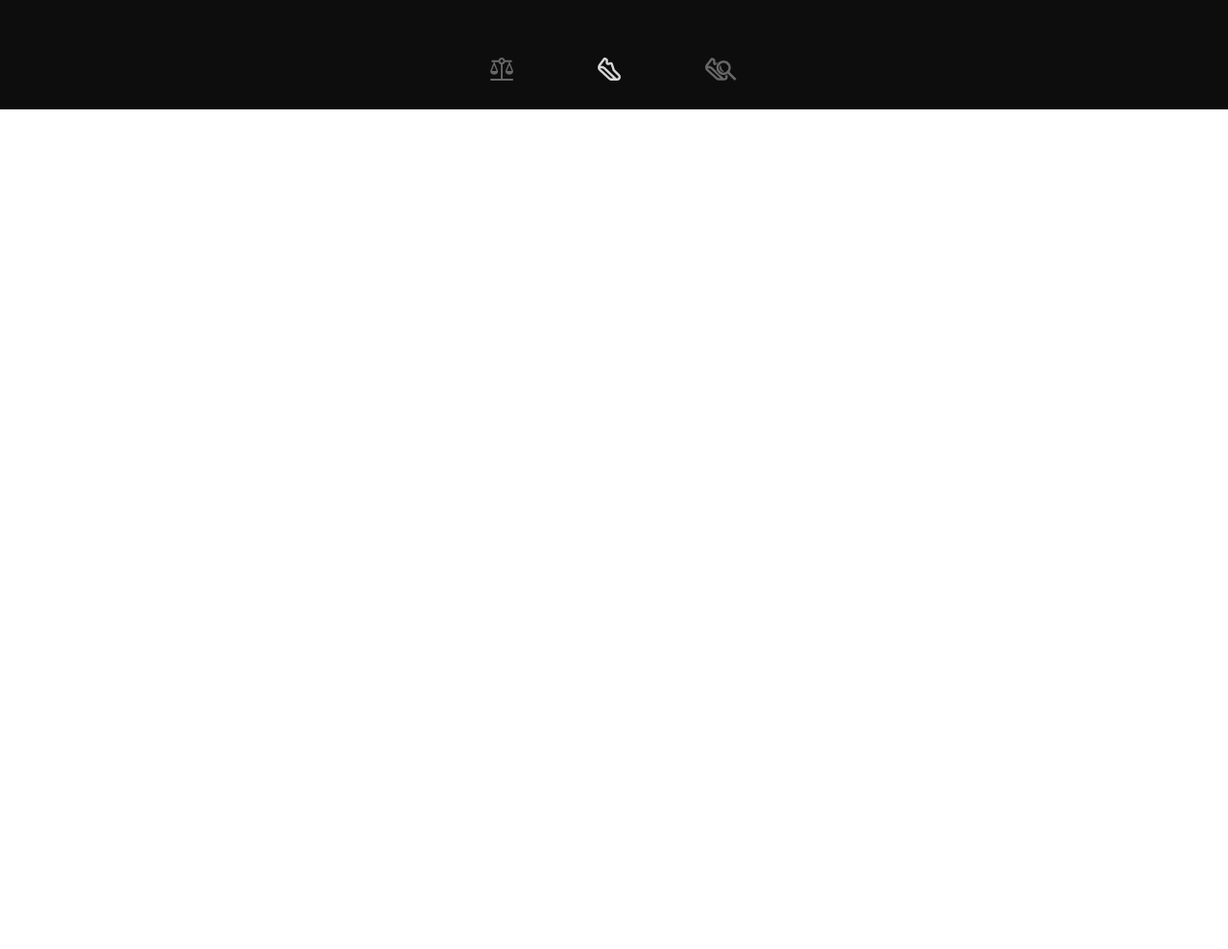
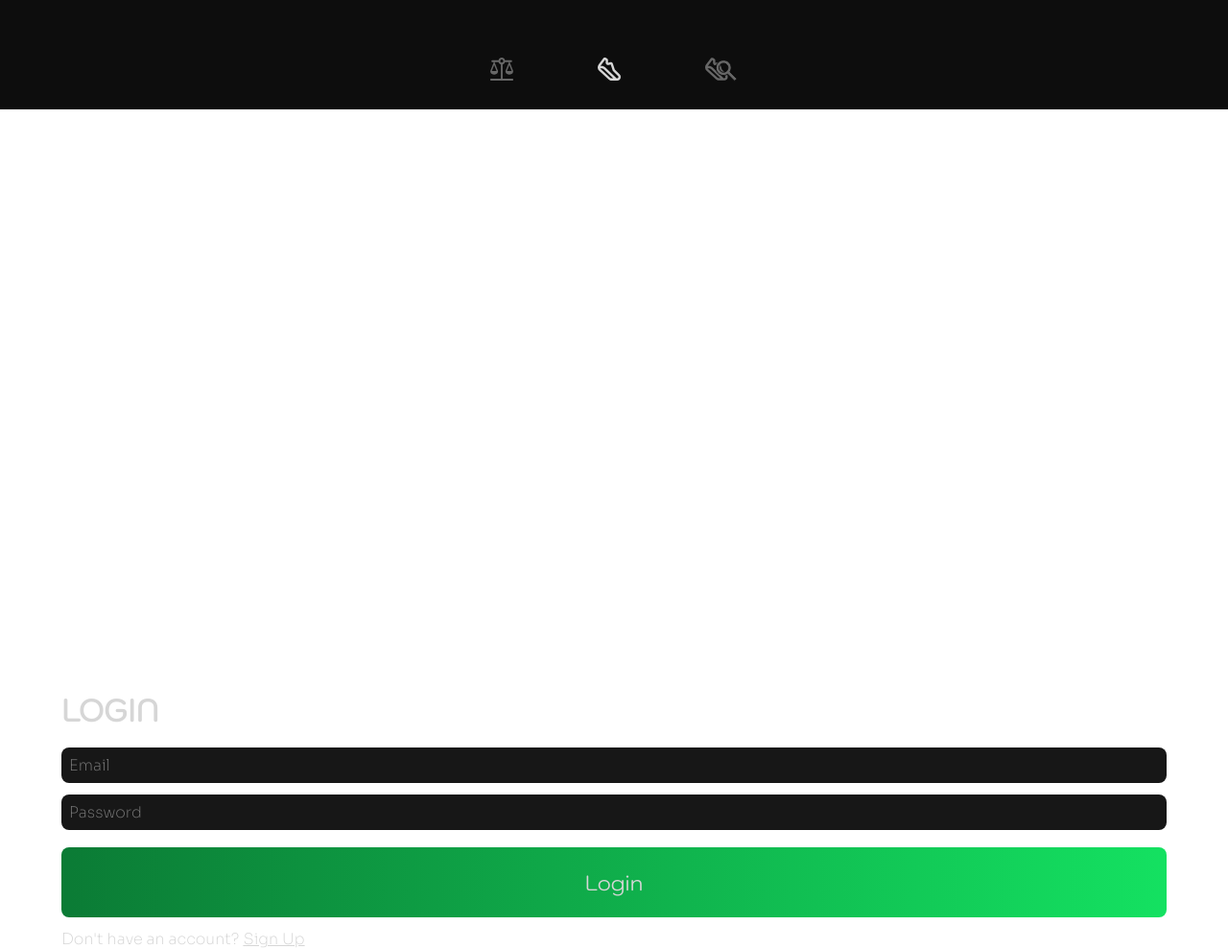
Before and after one commit to TimothySchuur/HCI, a Vue app: page /login in a window 1280 px wide. Shown: the part 686-1675 px from the top of the page at 96% size. Before the commit the page ends 800 px from the top, so only its background shows below. Built offline with nearby package versions, Linux system fonts and the light colour scheme.

Commit message:
Login page styling

```diff
--- a/src/views/LoginPage.vue
+++ b/src/views/LoginPage.vue
@@ -1,11 +1,29 @@
 <template>
-    <div class="login-page">
+  <div class="width">
     <div class="form-container" v-if="isLoginVisible">
-        <h2>Login</h2>
+      <h1 class="title">LOGIN</h1>
       <form @submit.prevent="handleLogin">
-          <input type="email" v-model="loginEmail" placeholder="Email" required />
-          <input type="password" v-model="loginPassword" placeholder="Password" required />
-          <button type="submit">Login</button>
+        <input
+          class="search-bar"
+          :style="{ color: loginEmail ? '#D6D6D6' : '#3F3F3F' }"
+          type="email"
+          v-model="loginEmail"
+          placeholder="Email"
+          required
+        />
+        <input
+          class="search-bar"
+          :style="{ color: loginPassword ? '#D6D6D6' : '#3F3F3F' }"
+          type="password"
+          v-model="loginPassword"
+          placeholder="Password"
+          required
+        />
+        <button
+          type="submit"
+        >
+          Login
+        </button>
         <p class="error">{{ loginError }}</p>
       </form>
       <p>
@@ -15,11 +33,32 @@
     </div>
 
     <div class="form-container" v-else>
-        <h2>Sign Up</h2>
+      <h1 class="title">REGISTER</h1>
       <form @submit.prevent="handleSignUp">
-          <input type="text" v-model="signupUsername" placeholder="Username" required />
-          <input type="email" v-model="signupEmail" placeholder="Email" required />
-          <input type="password" v-model="signupPassword" placeholder="Password" required />
+        <input
+          class="search-bar"
+          :style="{ color: signupUsername ? '#D6D6D6' : '#3F3F3F' }"
+          type="text"
+          v-model="signupUsername"
+          placeholder="Username"
+          required
+        />
+        <input
+          class="search-bar"
+          :style="{ color: signupEmail ? '#D6D6D6' : '#3F3F3F' }"
+          type="email"
+          v-model="signupEmail"
+          placeholder="Email"
+          required
+        />
+        <input
+          class="search-bar"
+          :style="{ color: signupPassword ? '#D6D6D6' : '#3F3F3F' }"
+          type="password"
+          v-model="signupPassword"
+          placeholder="Password"
+          required
+        />
         <button type="submit">Sign Up</button>
         <p class="error">{{ signupError }}</p>
       </form>
@@ -32,51 +71,56 @@
 </template>
 
 <script>
-  import { ref } from 'vue';
-  import { useRouter } from 'vue-router';
-  import axios from 'axios';
-
+import { ref } from "vue";
+import { useRouter } from "vue-router";
+import axios from "axios";
 
 export default {
-    name: 'LoginPage',
+  name: "LoginPage",
   setup() {
     const router = useRouter();
 
     // Reactive state
     const isLoginVisible = ref(true);
-      const loginEmail = ref('');
-      const loginPassword = ref('');
-      const signupUsername = ref('');
-      const signupEmail = ref('');
-      const signupPassword = ref('');
-      const loginError = ref('');
-      const signupError = ref('');
+    const loginEmail = ref("");
+    const loginPassword = ref("");
+    const signupUsername = ref("");
+    const signupEmail = ref("");
+    const signupPassword = ref("");
+    const loginError = ref("");
+    const signupError = ref("");
 
     // Toggle between login and signup forms
     const toggleForms = () => {
       isLoginVisible.value = !isLoginVisible.value;
-        loginError.value = '';
-        signupError.value = '';
+      loginError.value = "";
+      signupError.value = "";
     };
+
+    // Handle login
     const handleLogin = async () => {
+      if (!loginEmail.value || !loginPassword.value) return; // No action if fields are empty
       try {
-    const response = await axios.post('http://localhost:5000/login', {
+        const response = await axios.post("http://localhost:5000/login", {
           email: loginEmail.value,
           password: loginPassword.value,
         });
-    localStorage.setItem('authToken', response.data.token); // Save token
-    console.log('Token stored:', response.data.token); // Debug
-    router.push('/connect-strava'); // Redirect after login
+        localStorage.setItem("authToken", response.data.token); // Save token
+        router.push("/connect-strava"); // Redirect after login
       } catch (error) {
-    console.error('Login failed:', error.response?.data || error.message);
+        console.error("Login failed:", error.response?.data || error.message);
+        loginError.value =
+          error.response?.data?.error || "Login failed. Please try again.";
       }
     };
-      // Handle signup
+
+    // Handle sign-up
     const handleSignUp = async () => {
+      if (!signupUsername.value || !signupEmail.value || !signupPassword.value) return; // No action if fields are empty
       try {
-          const response = await fetch('http://localhost:5000/register', {
-            method: 'POST',
-            headers: { 'Content-Type': 'application/json' },
+        const response = await fetch("http://localhost:5000/register", {
+          method: "POST",
+          headers: { "Content-Type": "application/json" },
           body: JSON.stringify({
             username: signupUsername.value,
             email: signupEmail.value,
@@ -85,14 +129,18 @@
         });
 
         const data = await response.json();
+
         if (response.ok) {
-            alert(data.message);
-            toggleForms();
+          console.log("Response data:", data); // Debugging
+          alert(data.message || "Registration successful!"); // Alert on success
+          toggleForms(); // Switch to login form
         } else {
-            signupError.value = data.error;
+          console.error("Error response data:", data); // Log error details
+          signupError.value = data.error || "An unexpected error occurred.";
         }
       } catch (error) {
-          signupError.value = 'An error occurred. Please try again.';
+        console.error("Sign-up failed:", error); // Log unexpected errors
+        signupError.value = "An error occurred. Please try again.";
       }
     };
 
@@ -114,5 +162,54 @@
 </script>
 
 <style scoped>
-  /* Reuse styles from previous example */
+.width {
+  width: 90%;
+  height: 82vh;
+  position: relative;
+}
+
+.title {
+  width: 60%;
+  text-align: left;
+  margin-top: 122%;
+}
+
+form {
+  display: flex;
+  flex-direction: column;
+  margin-top: 6px;
+}
+
+button {
+  margin-top: 18px;
+  width: 100%;
+  box-sizing: border-box;
+  padding: 16px;
+  border-radius: 8px;
+  color: #d6d6d6;
+  font-size: 22px;
+  font-family: "Light", sans-serif;
+  border: none;
+  background: linear-gradient(to right, #0b7b35, #14e161);
+  font-family: "Headers", sans-serif;
+  padding: 22px;
+}
+
+p {
+  font-family: "Text", sans-serif;
+  margin-top: 6px;
+}
+
+.search-bar {
+  width: 100%;
+  background-color: #171717;
+  border-radius: 8px;
+  border-style: none;
+  padding: 8px;
+  margin-top: 12px;
+  font-size: 16px;
+  box-sizing: border-box;
+  color: #3f3f3f;
+  font-family: "Text", sans-serif;
+}
 </style>
--- a/src/views/ShoeFinder.vue
+++ b/src/views/ShoeFinder.vue
@@ -598,31 +598,6 @@ button{
   border: solid #212121 3px;
 }
 
-.search-container {
-  position: relative;
-  display: inline-block;
-  width: 100%;
-}
-
-.search-bar {
-  width: 100%;
-  background-color: #171717;
-  border-radius: 8px;
-  border-style: none;
-  padding: 8px;
-  margin-top: 20px;
-  font-size: 16px;
-  box-sizing: border-box;
-  color: #3F3F3F;
-  font-family: 'Text', sans-serif;
-}
-
-.search-icon {
-  position: absolute;
-  right: 10px;
-  top: 45%;
-  pointer-events: none;
-}
 
 .main-content {
   margin-top: 20.5%;
```
Also changed, not shown: src/views/ComparePage.vue (+4 -4 lines). Lines whose indentation alone changed are shown as unchanged.
